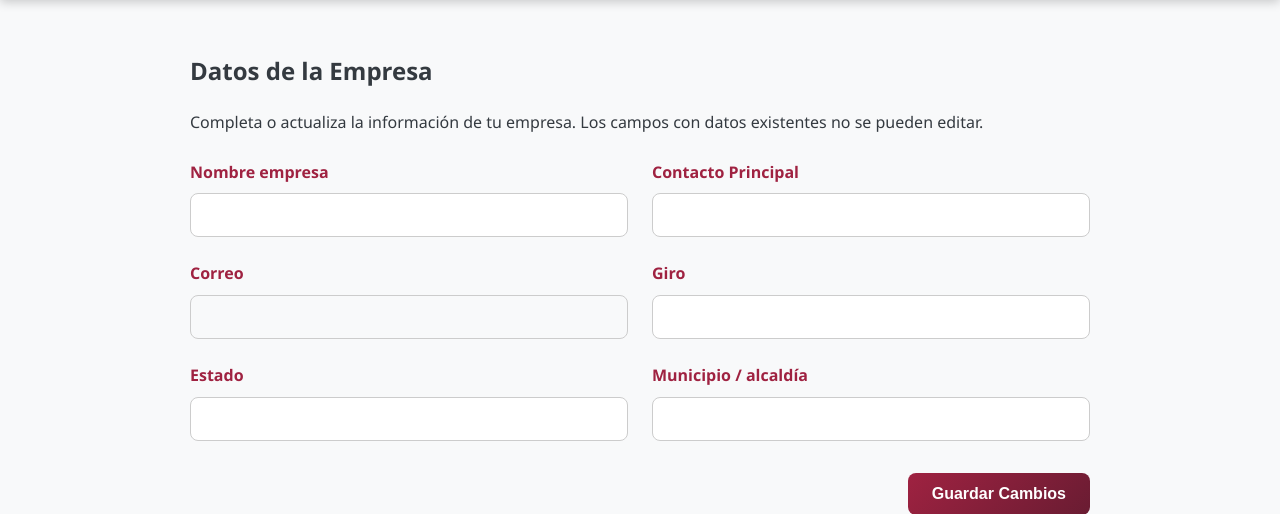
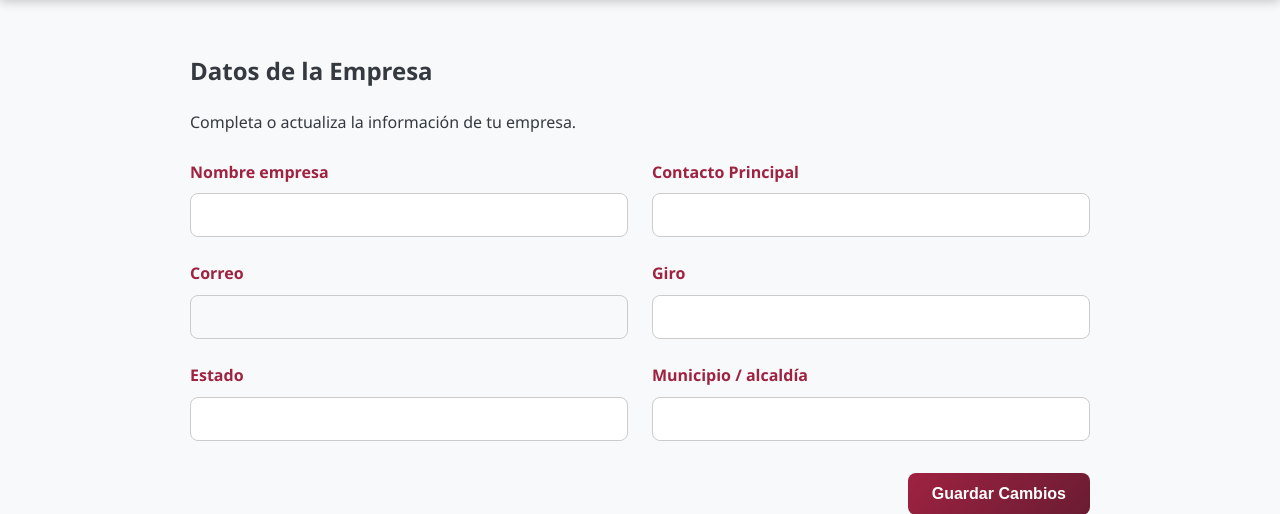
Before and after one commit to Kilodemichote/Vinculacion_UNRC, a Flask app: template frontend/templates/empresa_datos.html in a window 1280 px wide. Shown: the part 60-574 px from the top of the page. Run offline with Flask 3, Linux system fonts and the light colour scheme; the template is opened without the code that fills it: most values are stand-ins (such as "Sample title", 1, 10 or a date in 2020).

Commit message:
fix actualizar empresa datos

```diff
--- a/frontend/templates/empresa_datos.html
+++ b/frontend/templates/empresa_datos.html
@@ -246,7 +246,7 @@
                 {% if empresa.is_new %}
                     <p><strong>¡Bienvenido!</strong> Por favor completa la información de tu empresa.</p>
                 {% else %}
-                    <p>Completa o actualiza la información de tu empresa. Los campos con datos existentes no se pueden editar.</p>
+                    <p>Completa o actualiza la información de tu empresa.</p>
                 {% endif %}
 
                 <form method="POST">
@@ -268,7 +268,6 @@
                                 id="{{ name }}"
                                 name="{{ name }}"
                                 value="{{ value or '' }}"
-                                {% if value %}disabled{% endif %}
                                 {% if name == 'correo' %}disabled{% endif %}
                             >
                         </div>
```
